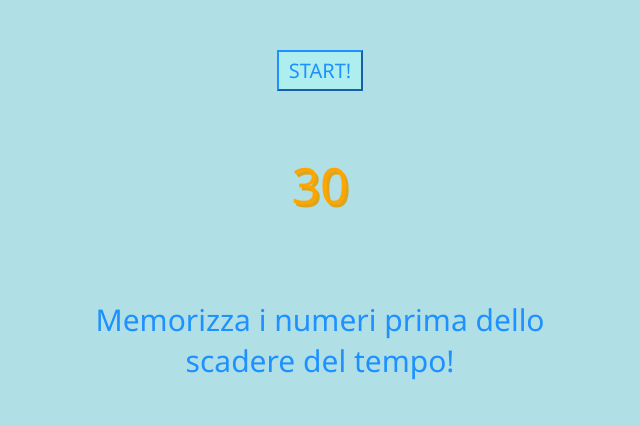
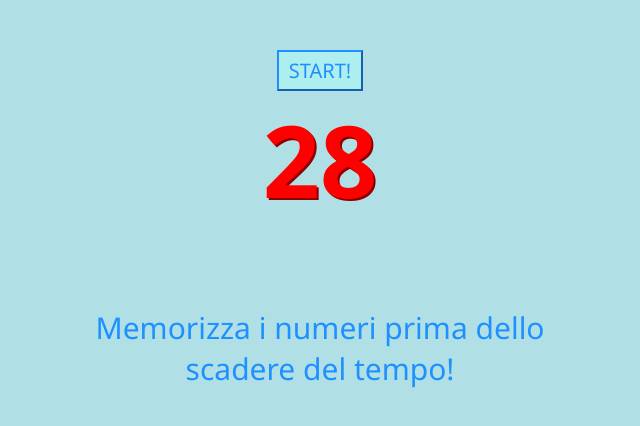
Before and after one commit to federicahu99/js-simon, a plain HTML site: page index.html in a window 1280 px wide. Both pictures are taken after a click on the button "START!". Shown: the whole page, without its empty margins (320-960 px from the left). Drawn offline with Linux system fonts and the light colour scheme.

Commit message:
fixed remaining second

```diff
--- a/css/style.css
+++ b/css/style.css
@@ -5,6 +5,15 @@
     box-sizing: border-box;
     font-family:'Segoe UI', Tahoma, Geneva, Verdana, sans-serif;
     background-color: powderblue;
+}
+
+/* General */
+li {
+    display: inline-block;
+    font-size: 40px;
+    color: orange;
+    text-shadow: 2.5px 2.5px goldenrod;
+    margin-top: 60px;
 }
 
 /* Body */
@@ -31,14 +40,6 @@ button {
     font-weight: bold;
 }
 
-#random-number {
-    display: inline-block;
-    font-size: 50px;
-    color: orange;
-    text-shadow: 2.5px 2.5px goldenrod;
-    margin-top: 60px;
-}
-
 #rules {
     font-size: 30px;
     color: dodgerblue;
--- a/js/script.js
+++ b/js/script.js
@@ -15,7 +15,8 @@
 // funzioni
 function getRandomnumber() {
     while ( numberToMemorize.length < 5 ){
-        let randomic= Math.floor(Math.random()* max -min) +min;
+        let randomic = 0;
+        randomic= Math.floor(Math.random()* max +1 - min) + min;
 
         if (!numberToMemorize.includes(randomic)) {  //controllo se la bomba non è presente nell'array
             numberToMemorize.push(randomic);         // se NON è nella lista allora pusha.
@@ -24,24 +25,40 @@ function getRandomnumber() {
 }
 
 // mi porto gli elementi dal DOM
-const remainingSeconds = document.getElementById('remaing');
+let remainingSeconds = document.getElementById('remaining-sec');
 let randomNumber = document.getElementById('random-number');
 const start = document.getElementById('start');
+
+
+// far partire il timer
+start.addEventListener ('click', function() {
+
+// numeri random
+    getRandomnumber(min=0, max=100)
+
+// partiamo da 30
+    let second = 30;
+    remainingSeconds.innerText = second;
+
+// decremento
+    setInterval(() => {
+    remainingSeconds.innerText = --second;
+   }, 1000)
+   setTimeout(() => {
+    remainingSeconds.innerText = 0;
+   }, 30000)
+
+   // fermo il countdown
+
+    setInterval (() => {
+    if (remainingSeconds=0) {clearInterval(setTimeout)};
+    }, 30000);
+
+})
 
 // array di appoggio
 const numberToMemorize= [];
 console.log(numberToMemorize)
 
-// far partire il timer
-start.addEventListener ('click', function() {
-// numeri random
- getRandomnumber(min=0, max=30)
-// partiamo da 30
-    const second = 30;
-    randomNumber.innerText = second;
-// decremento
-   setInterval(() => {
-    randomNumber.innerText = --second;
-   }, 30000)
-
-})
+//porto in DOM
+randomNumber.innerText = numberToMemorize
```
